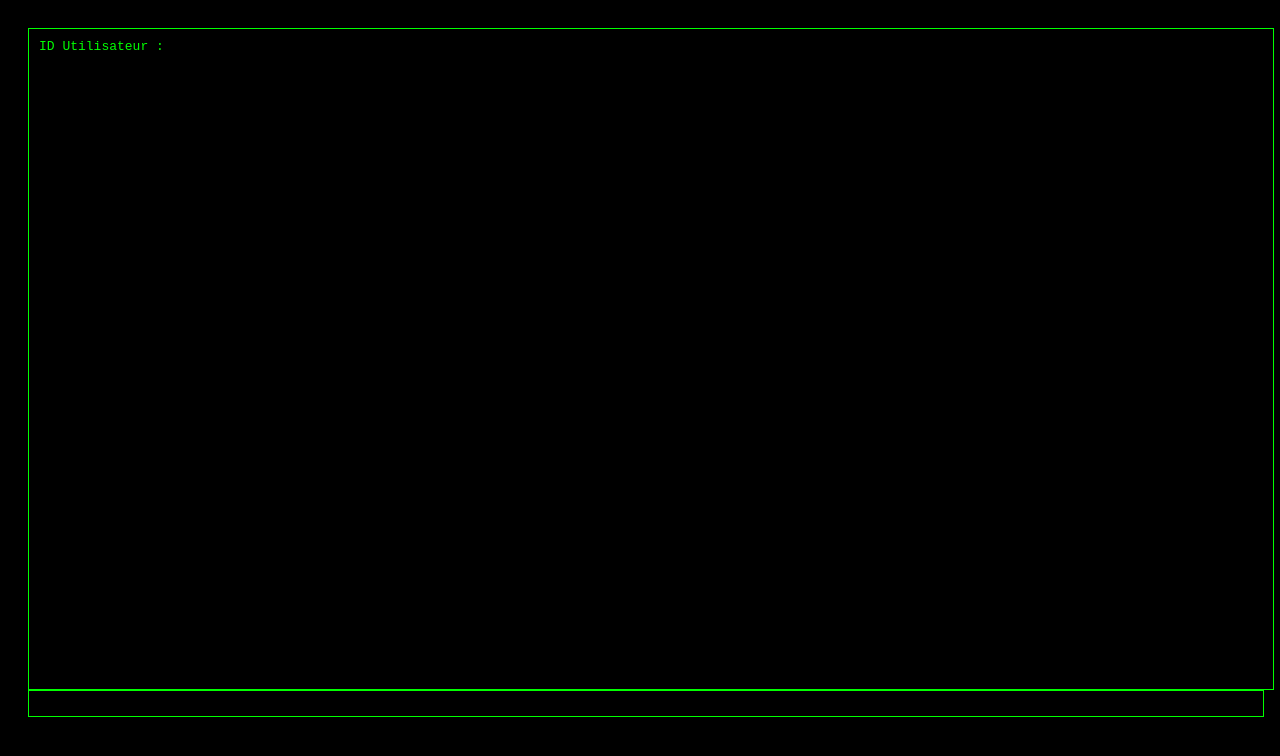
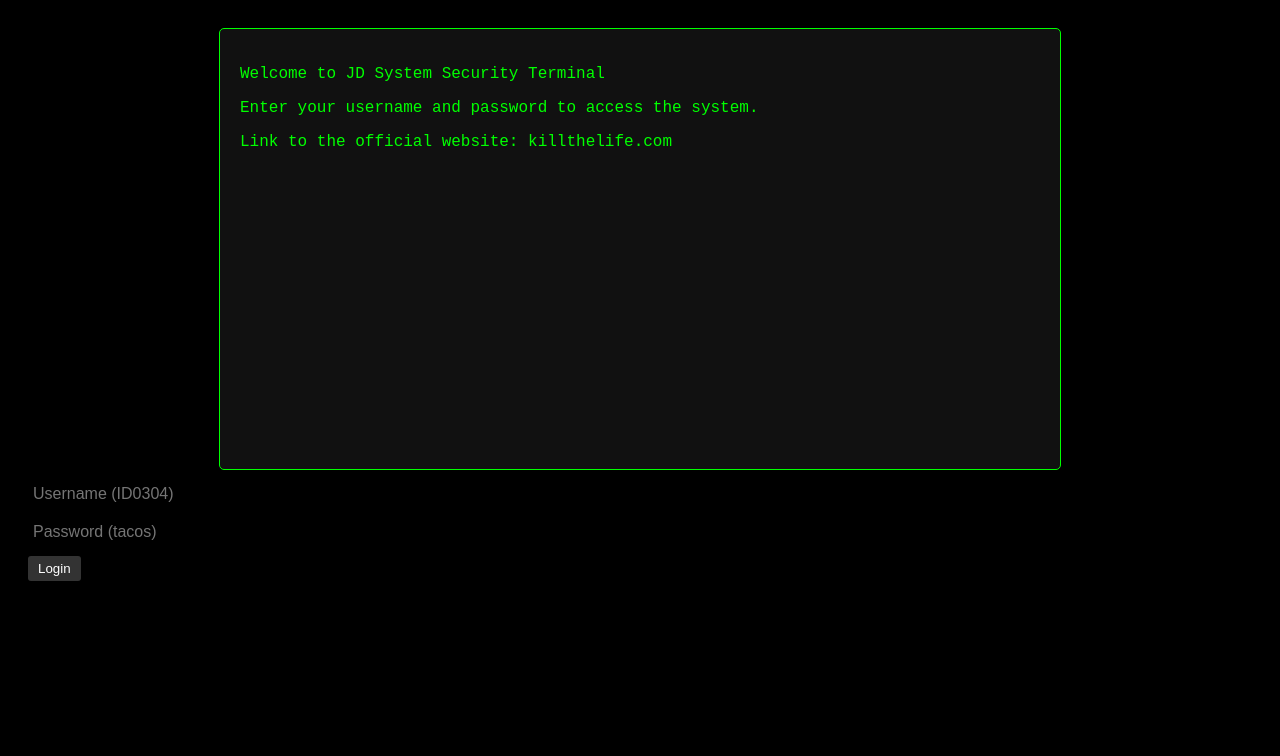
Before and after one commit to Cazozozop/JDsystemsecurity, a plain HTML site: page index.html in a window 1280 px wide. Drawn offline with Linux system fonts and the light colour scheme.

Commit message:
Update index.html

```diff
--- a/index.html
+++ b/index.html
@@ -1,88 +1,97 @@
 <!DOCTYPE html>
-<html lang="fr">
+<html lang="en">
 <head>
     <meta charset="UTF-8">
     <meta name="viewport" content="width=device-width, initial-scale=1.0">
-    <title>JD System Security</title>
+    <title>JD System Security - Kill The Life</title>
     <style>
         body {
             background-color: black;
-            color: lime;
-            font-family: monospace;
+            color: #00FF00;
+            font-family: 'Courier New', monospace;
             padding: 20px;
-            overflow: hidden;
         }
-        #console {
+        .console {
+            background-color: #111;
+            padding: 20px;
+            border-radius: 5px;
+            border: 1px solid #00FF00;
+            max-width: 800px;
+            margin: 0 auto;
+            height: 400px;
+            overflow-y: auto;
+        }
+        .input-field {
+            color: white;
+            background-color: black;
+            border: none;
+            outline: none;
             width: 100%;
-            height: 80vh;
-            background: black;
-            border: 1px solid lime;
-            padding: 10px;
-            overflow-y: auto;
-            white-space: pre-wrap;
+            font-size: 16px;
+            margin-top: 10px;
+            padding: 5px;
         }
-        #inputField {
-            width: 100%;
-            background: black;
-            border: 1px solid lime;
-            color: lime;
-            font-family: monospace;
-            padding: 5px;
-            outline: none;
+        .btn {
+            background-color: #333;
+            color: white;
+            border: none;
+            padding: 5px 10px;
+            margin-top: 10px;
+            cursor: pointer;
+            border-radius: 3px;
+        }
+        .btn:hover {
+            background-color: #00FF00;
+        }
+        #link {
+            color: #00FF00;
+            text-decoration: none;
         }
     </style>
 </head>
 <body>
-    <div id="console"></div>
-    <input type="text" id="inputField" autofocus>
+
+    <div class="console" id="console">
+        <p>Welcome to JD System Security Terminal</p>
+        <p>Enter your username and password to access the system.</p>
+        <p>Link to the official website: <a href="http://killthelife.com" id="link" target="_blank">killthelife.com</a></p>
+        <p id="status"></p>
+    </div>
+
+    <input type="text" id="username" class="input-field" placeholder="Username (ID0304)" />
+    <input type="password" id="password" class="input-field" placeholder="Password (tacos)" />
+    <button class="btn" onclick="checkLogin()">Login</button>
+
+    <div class="console" id="filesConsole" style="display: none;">
+        <p>Accessing system files...</p>
+        <p>Loading surveillance data...</p>
+        <ul>
+            <li><a href="#">Camera Feed 1 - Surveillance Room</a></li>
+            <li><a href="#">Camera Feed 2 - Main Hall</a></li>
+            <li><a href="#">Camera Feed 3 - Back Alley</a></li>
+            <li><a href="#">log_001.txt - Security Log</a></li>
+            <li><a href="#">log_002.txt - User Activity</a></li>
+            <li><a href="#">log_003.txt - Unauthorized Access</a></li>
+        </ul>
+    </div>
 
     <script>
-        const consoleDiv = document.getElementById("console");
-        const inputField = document.getElementById("inputField");
-        let step = 0;
+        function checkLogin() {
+            var username = document.getElementById("username").value;
+            var password = document.getElementById("password").value;
+            var status = document.getElementById("status");
+            var filesConsole = document.getElementById("filesConsole");
 
-        function printToConsole(text) {
-            consoleDiv.innerHTML += text + "\n";
-            consoleDiv.scrollTop = consoleDiv.scrollHeight;
+            if (username === "ID0304" && password === "tacos") {
+                status.textContent = "Login successful. Accessing system files...";
+                setTimeout(function() {
+                    filesConsole.style.display = "block";
+                }, 1000); // Simulate loading delay
+            } else {
+                status.textContent = "Invalid username or password. Please try again.";
+                status.style.color = "red";
+            }
         }
-
-        printToConsole("ID Utilisateur : ");
-
-        inputField.addEventListener("keydown", function(event) {
-            if (event.key === "Enter") {
-                let value = inputField.value;
-                inputField.value = "";
-                printToConsole(value);
-
-                if (step === 0) {
-                    if (value === "ID0304") {
-                        step++;
-                        printToConsole("Mot de passe :");
-                    } else {
-                        printToConsole("Accès refusé.");
-                    }
-                } else if (step === 1) {
-                    if (value === "tacos") {
-                        step++;
-                        printToConsole("Accès autorisé. Chargement...");
-                        setTimeout(() => {
-                            printToConsole("Fichiers trouvés :");
-                            printToConsole("- secret_file.txt");
-                            printToConsole("- unknown_video.mp4");
-                            printToConsole("- log_0423.data");
-                            printToConsole("- hidden_message.txt");
-                            setTimeout(() => {
-                                printToConsole("Lecture des fichiers...");
-                                printToConsole("01010110 01100101 01110010 01101001 01100110 01101001 01100101 01100100");
-                                printToConsole("Data corrompue... Tentative de restauration...");
-                            }, 2000);
-                        }, 2000);
-                    } else {
-                        printToConsole("Accès refusé.");
-                    }
-                }
-            }
-        });
     </script>
 </body>
 </html>
```
